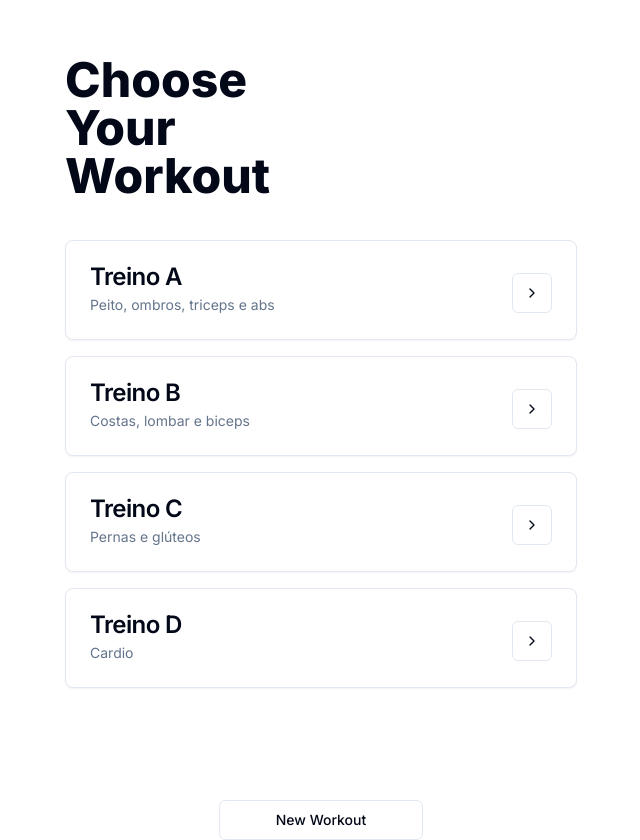
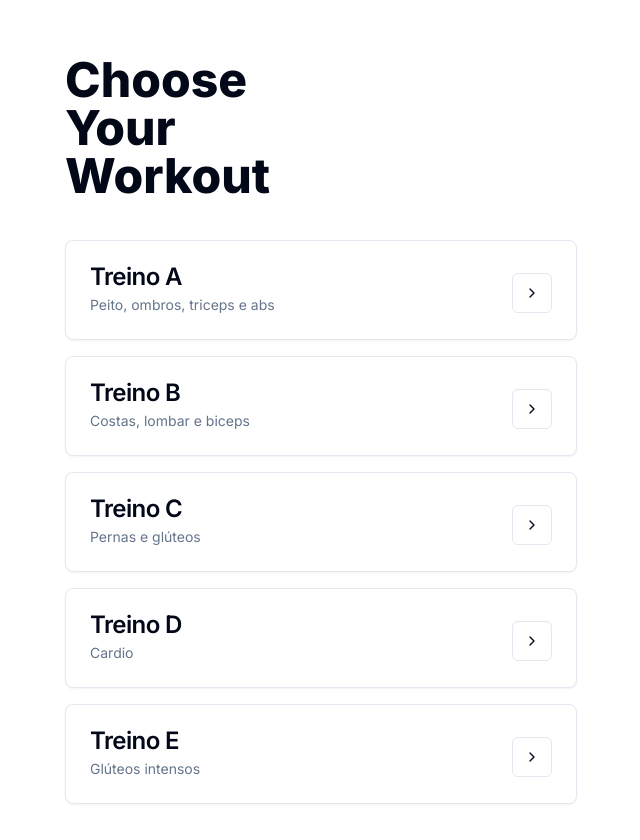
Before and after one commit to katsuragawaa/workout-react, a Next.js app: page / in a window 1280 px wide. Shown: the top 840 px of the page, without its empty margins (319-959 px from the left). Built offline with nearby package versions, Linux system fonts and the light colour scheme.

Commit message:
add new workout called 'glúteos intensos'

```diff
--- a/app/page.tsx
+++ b/app/page.tsx
@@ -7,6 +7,7 @@ export default function Home() {
     { id: 2, title: "Treino B", description: "Costas, lombar e biceps" },
     { id: 3, title: "Treino C", description: "Pernas e glúteos" },
     { id: 4, title: "Treino D", description: "Cardio" },
+    { id: 5, title: "Treino E", description: "Glúteos intensos" },
   ];
 
   return (
```
